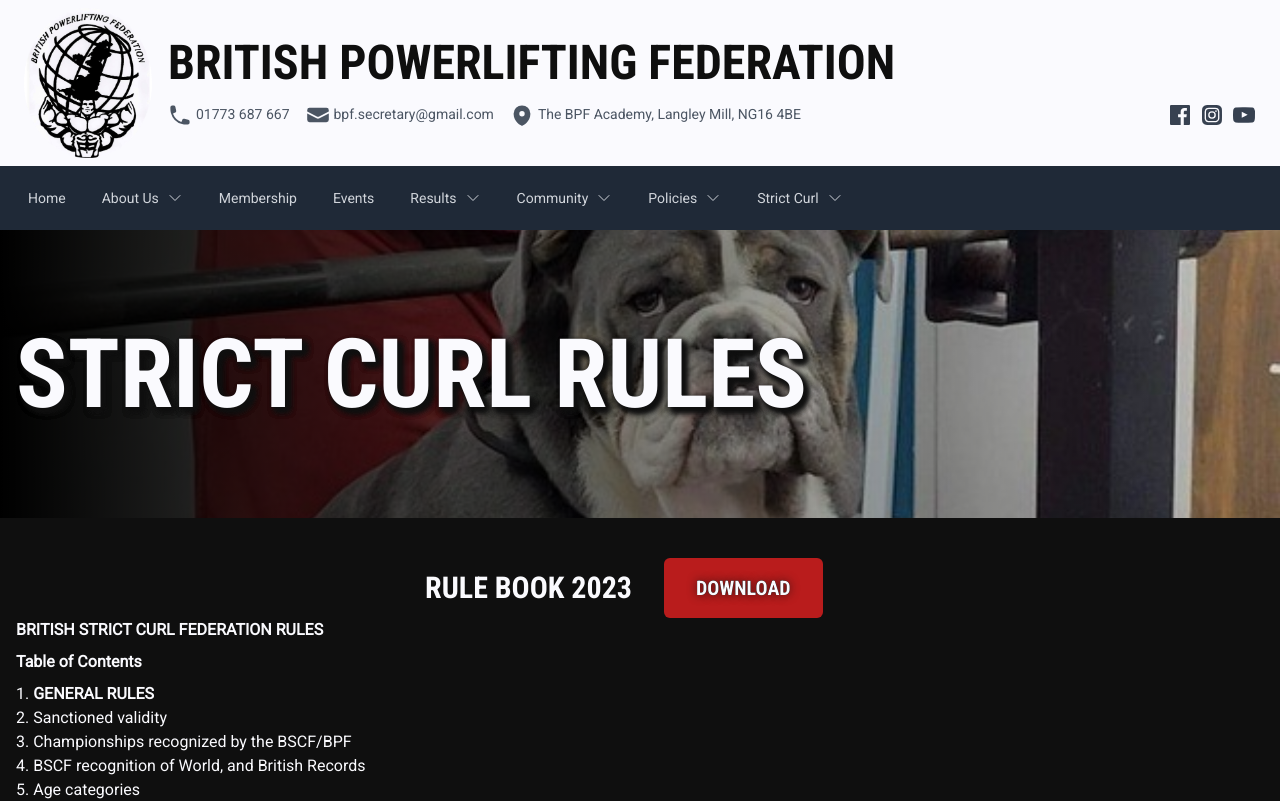
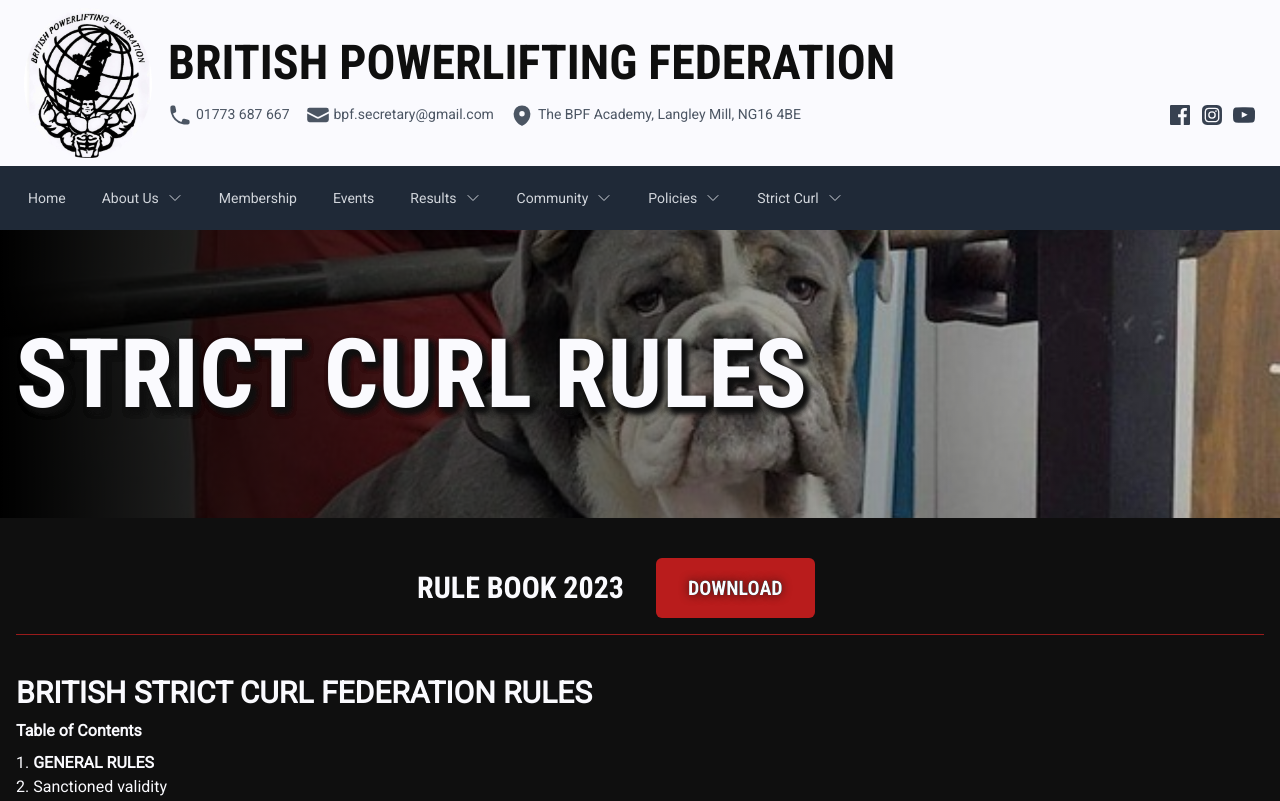
Before and after one commit to iamscottfreeman/bplf.co.uk, a Next.js app: page /strict-curl/rules in a window 1280 px wide. Shown: the top 801 px of the page. Built offline with nearby package versions, Linux system fonts and the light colour scheme.

Commit message:
SC Rules

```diff
--- a/src/pages/strict-curl/rules.tsx
+++ b/src/pages/strict-curl/rules.tsx
@@ -24,12 +24,11 @@
               <RulesLink
                 title='Rule Book 2023'
                 link='https://rawpowerlifting.com/wp-content/uploads/2023/05/2023-General-Rules.pdf'
-                isLast
               />
             </div>
             <div>
               <div>
-                <p className='mb-2'>
+                <p className='text-3xl mt-10 mb-2'>
                   <strong>BRITISH STRICT CURL FEDERATION RULES</strong>
                 </p>
                 <p className='mb-2'>
```
